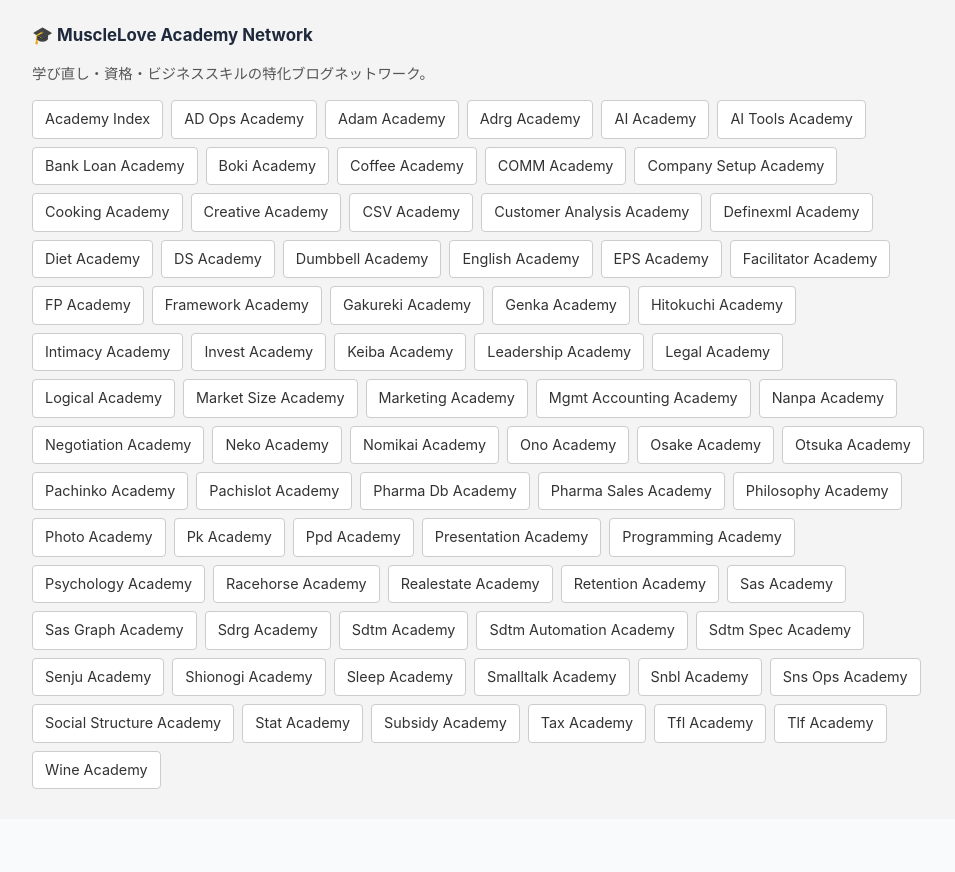
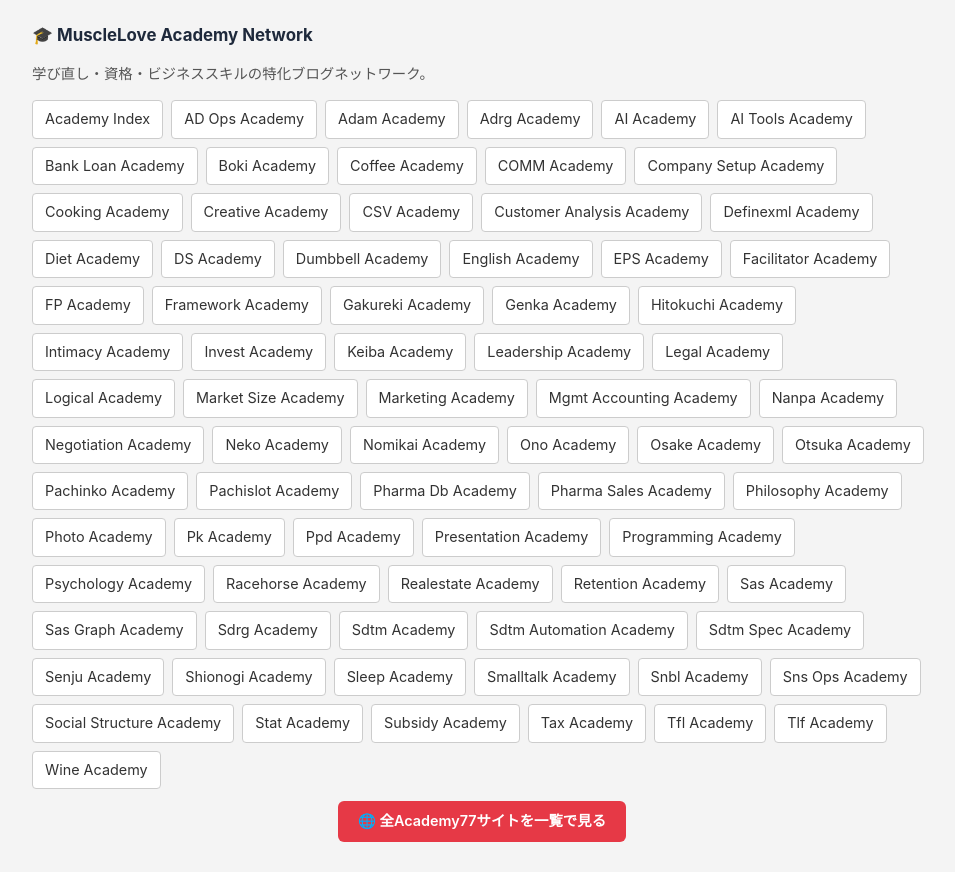
Before and after one commit to MuscleLove-777/recruitment-academy, a plain HTML site: page index.html in a window 1280 px wide. Shown: the part 871-1743 px from the top of the page, without its empty margins (158-1113 px from the left). Before the commit the page ends 1690 px from the top, so only its background shows below. Drawn offline with Linux system fonts and the light colour scheme.

Commit message:
Add network portal button to footer

```diff
--- a/index.html
+++ b/index.html
@@ -138,6 +138,11 @@
         <a href="https://musclelove-777.github.io/wine-academy/" style="padding:6px 12px;background:#fff;border:1px solid #ccc;border-radius:4px;text-decoration:none;color:#333;">Wine Academy</a>
     </div>
   </div>
-</footer>
+
+    <!-- __PORTAL_BUTTON__ -->
+    <div style="margin-top:12px;text-align:center;">
+      <a href="https://musclelove-777.github.io/network/academy/" style="display:inline-block;padding:8px 20px;background:#e63946;color:#fff;border-radius:6px;font-weight:600;text-decoration:none;">🌐 全Academy77サイトを一覧で見る</a>
+    </div>
+  </footer>
 </body>
 </html>
```
